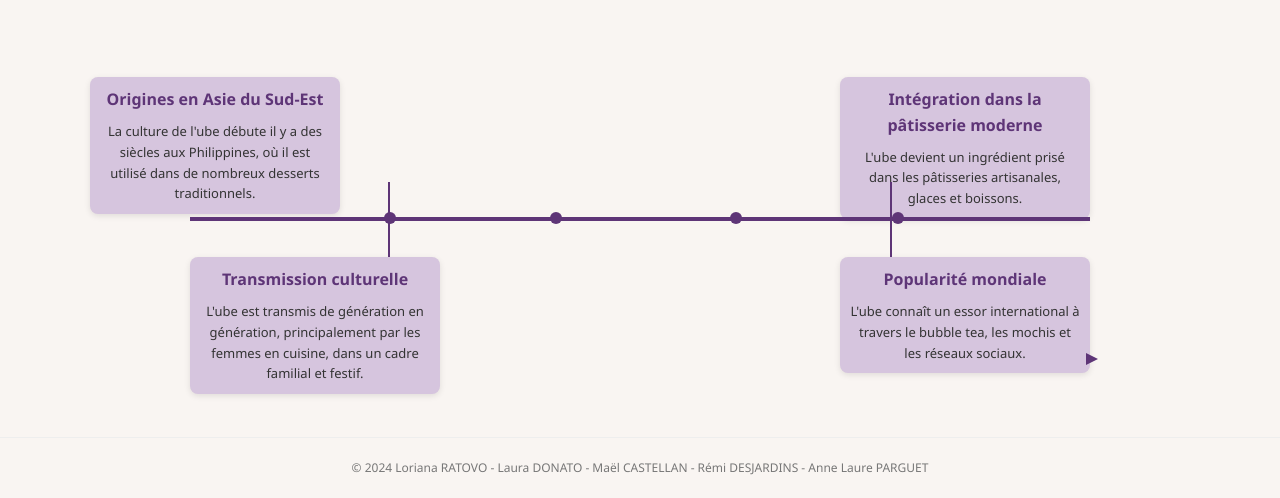
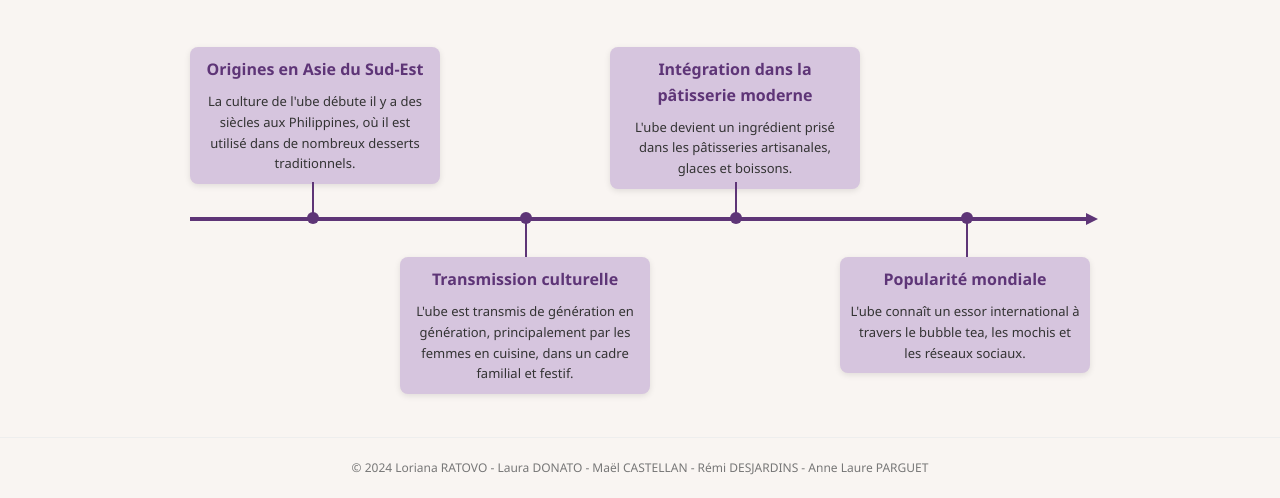
Before and after one commit to LauraDon/GreenIT, a plain HTML site: page html/histoire.html in a window 1280 px wide. Shown: the part 384-882 px from the top of the page. Drawn offline with Linux system fonts and the light colour scheme.

Commit message:
pages histoire

```diff
--- a/css/histoire.css
+++ b/css/histoire.css
@@ -152,17 +152,17 @@ main {
 
 /* Positionnement des boîtes en quinconce */
 .box1 {
-    left: -100px;
-    top: 0;
+    left: 0px;
+    top: -30px;
 }
 
 .box2 {
-    right: 0;
-    top: 0;
+    right: 230px;
+    top: -30px;
 }
 
 .box3 {
-    left: 100;
+    left: 210px;
     top: 180px; /* Ajuster cette valeur selon la hauteur de vos boîtes */
 }
 
@@ -180,22 +180,22 @@ main {
 }
 
 .line1 {
-    left: 22%;
+    left: 122px;
     top: 105px;
 }
 
 .line2 {
-    right: 22%;
+    right: 353px;
     top: 105px;
 }
 
 .line3 {
-    left: 22%;
+    left: 335px;
     top: 140px; /* Ajuster selon la position de box3 */
 }
 
 .line4 {
-    right: 22%;
+    right: 122px;
     top: 140px; /* Ajuster selon la position de box4 */
 }
 
@@ -218,25 +218,25 @@ main {
 }
 
 .dot1 {
-    left: 21.5%;
+    left: 117px;
 }
 
 .dot2 {
-    left: 40%;
+    left: 540px;
 }
 
 .dot3 {
-    left: 60%;
+    left: 330px;
 }
 
 .dot4 {
-    left: 78%;
+    left: 771px;
 }
 
 .timeline-arrow {
     position: absolute;
     right: -8px;
-    top: 136px;
+    top: -4.5px;
     width: 0;
     height: 0;
     border-left: 12px solid var(--primary-color);
```
